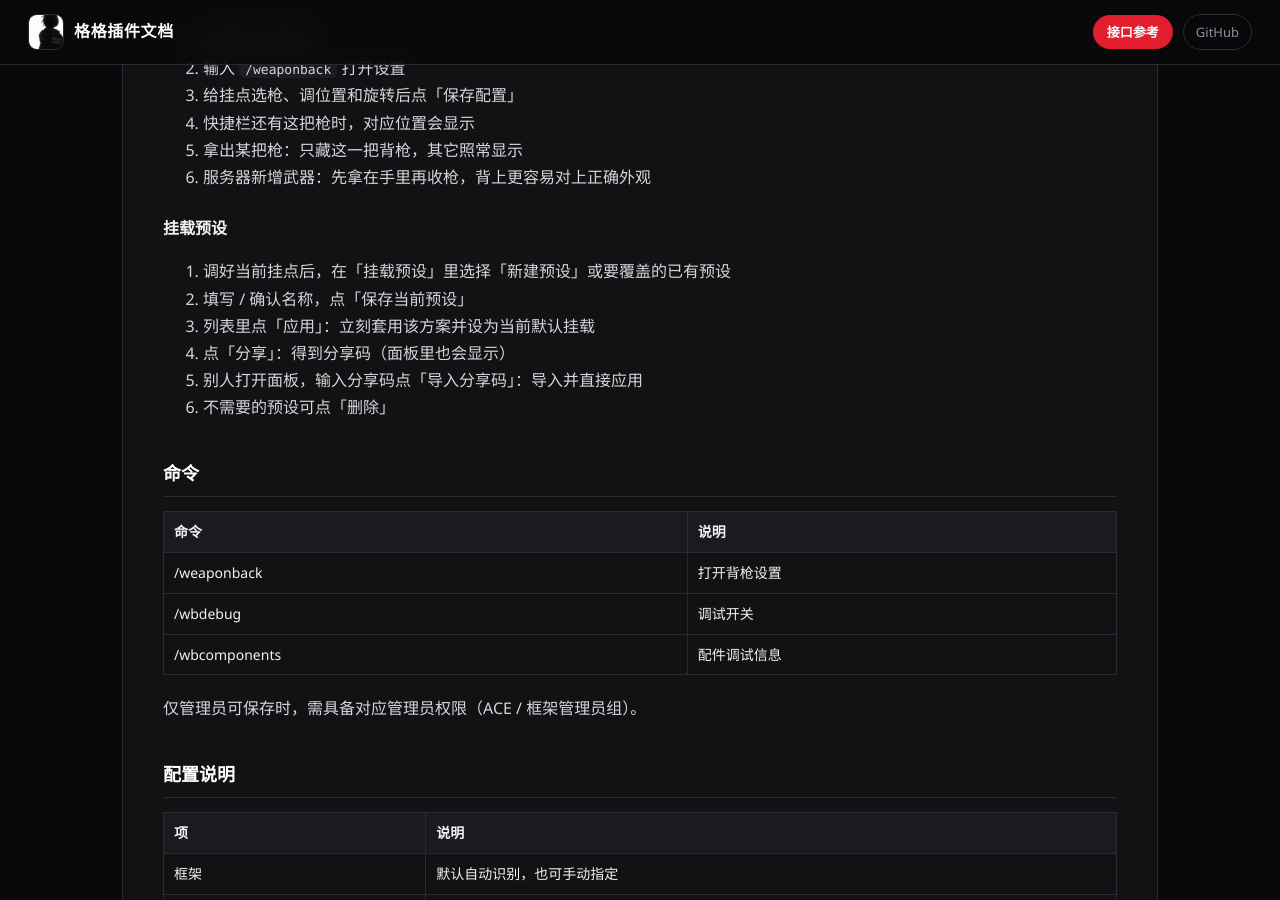
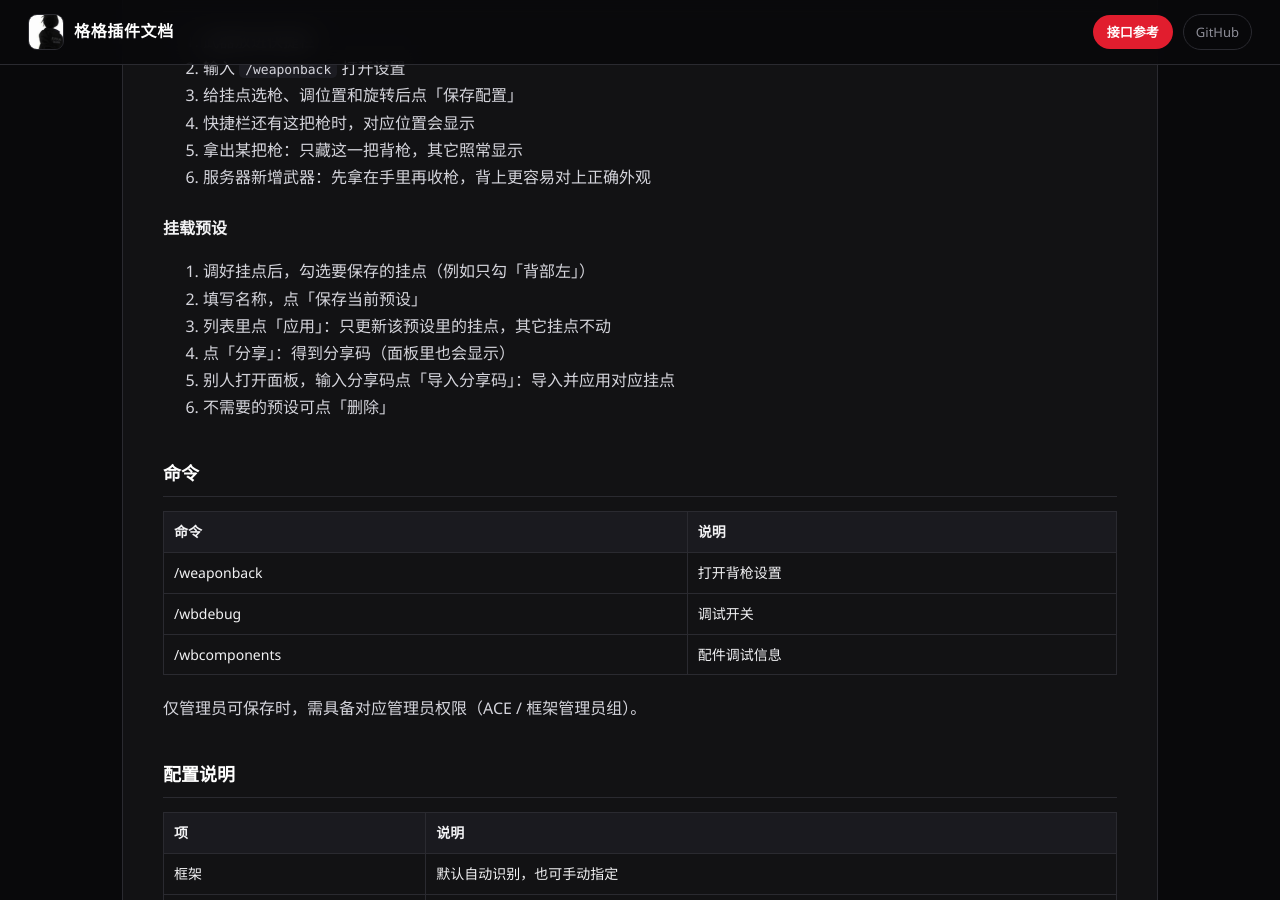
Before and after one commit to gege806/gege-docs, a Jekyll site: the page built from plugins/ge-weaponback.md, in a window 1280 px wide and 900 px high, scrolled down 1539 px. Built offline with Jekyll 4.4.1, drawn with Linux system fonts in a browser that asks for light colours; some of the changed text lies outside the part shown.

Commit message:
Document ge_weaponback attach-point preset save for v1.3.3.
Co-authored-by: Cursor <cursoragent@cursor.com>

```diff
--- a/plugins/ge-weaponback.md
+++ b/plugins/ge-weaponback.md
@@ -65,11 +65,11 @@ ensure ge_weaponback
 
 ### 挂载预设
 
-1. 调好当前挂点后，在「挂载预设」里选择「新建预设」或要覆盖的已有预设
-2. 填写 / 确认名称，点「保存当前预设」
-3. 列表里点「应用」：立刻套用该方案并设为当前默认挂载
+1. 调好挂点后，勾选要保存的挂点（例如只勾「背部左」）
+2. 填写名称，点「保存当前预设」
+3. 列表里点「应用」：只更新该预设里的挂点，其它挂点不动
 4. 点「分享」：得到分享码（面板里也会显示）
-5. 别人打开面板，输入分享码点「导入分享码」：导入并直接应用
+5. 别人打开面板，输入分享码点「导入分享码」：导入并应用对应挂点
 6. 不需要的预设可点「删除」
 
 ## 命令
@@ -135,6 +135,11 @@ ensure ge_weaponback
 
 ## 更新日志
 
+### 1.3.3
+
+- 保存预设时可勾选要保存的挂点
+- 应用预设只更新对应挂点，其它挂点保持不变
+
 ### 1.3.2
 
 - 保存预设时可选择新建或覆盖已有预设
```
Also changed, not shown: other parts of plugins/ge-weaponback.md (+1 -1 lines).
